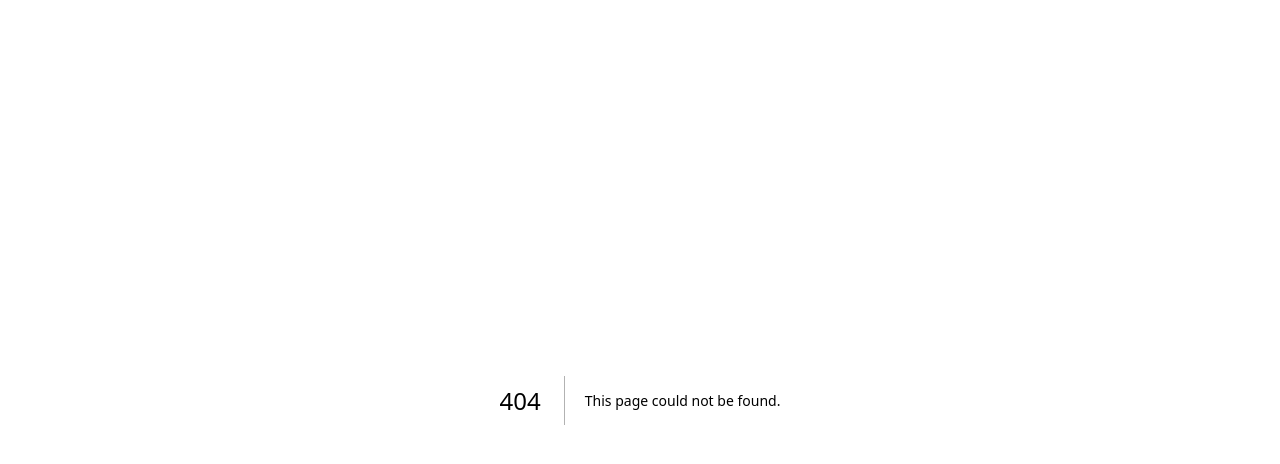
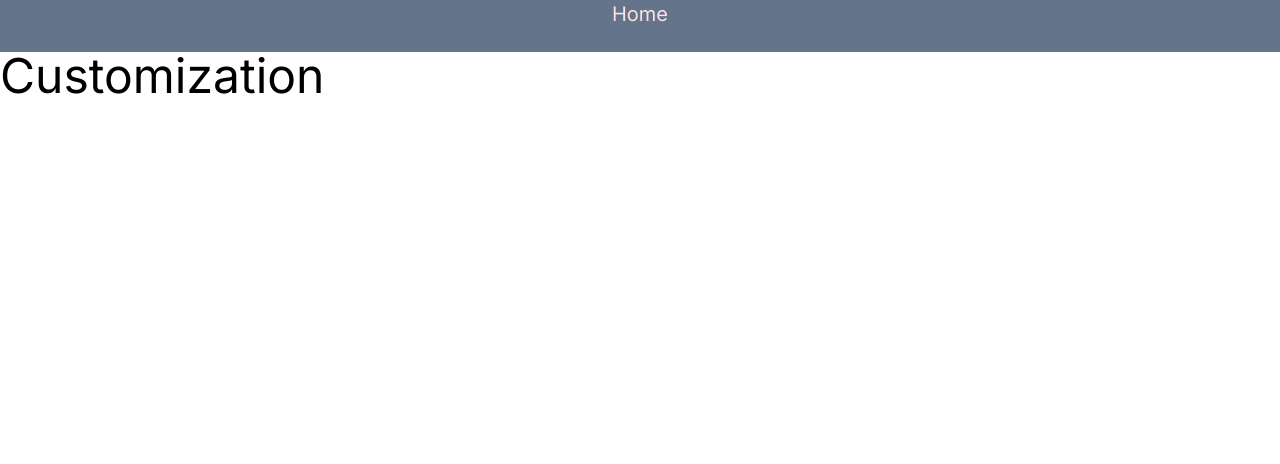
Before and after one commit to whovivekshukla/tailwindcss, a Next.js app: page /02-customizations in a window 1280 px wide. Before the commit this address had no page. Shown: the top 464 px of the page. Built offline with nearby package versions, Linux system fonts and the light colour scheme.

Commit message:
added nav and tons of new things

```diff
--- /dev/null
+++ b/app/(home)/02-customizations/page.tsx
@@ -0,0 +1,10 @@
+const Customization = () => {
+  return (
+    <div>
+      <p className="text-2xl sm:text-xl md:text:2xl lg:text-5xl">
+        Customization
+      </p>
+    </div>
+  );
+};
+export default Customization;
--- /dev/null
+++ b/app/(home)/layout.tsx
@@ -0,0 +1,18 @@
+import Link from "next/link";
+
+const HomeLayout = ({ children }) => {
+  return (
+    <div>
+      <div className="pb-6 bg-slate-500">
+        <Link
+          href="/"
+          className="text-xl text-red-100 flex flex-row items-center justify-center"
+        >
+          Home
+        </Link>
+      </div>
+      <div>{children}</div>
+    </div>
+  );
+};
+export default HomeLayout;
--- a/app/page.tsx
+++ b/app/page.tsx
@@ -1,9 +1,23 @@
-import Image from "next/image";
+import Link from "next/link";
+
+const links = [
+  { href: "/01-colors", text: "Colors" },
+  { href: "/02-customizations", text: "Customizations" },
+];
 
 export default function Home() {
   return (
     <div>
-      <h1>TailwindCSS</h1>
+      <div className="flex flex-row justify-center py-2">
+        <h1 className="text-6xl ">TailwindCSS</h1>
+      </div>
+      <div className="flex flex-col items-center justify-center w-screen mt-8">
+        {links.map((link) => (
+          <Link href={link.href}>
+            <p className="text-blue-500">{link.text}</p>
+          </Link>
+        ))}
+      </div>
     </div>
   );
 }
--- a/tailwind.config.ts
+++ b/tailwind.config.ts
@@ -7,6 +7,12 @@ const config: Config = {
     "./app/**/*.{js,ts,jsx,tsx,mdx}",
   ],
   theme: {
+    screens: {
+      sm: "480px",
+      md: "768px",
+      lg: "976px",
+      xl: "1440px",
+    },
     extend: {
       backgroundImage: {
         "gradient-radial": "radial-gradient(var(--tw-gradient-stops))",
```
Also changed, not shown: app/(home)/01-colors/page.tsx (renamed from app/01-colors/page.tsx).
